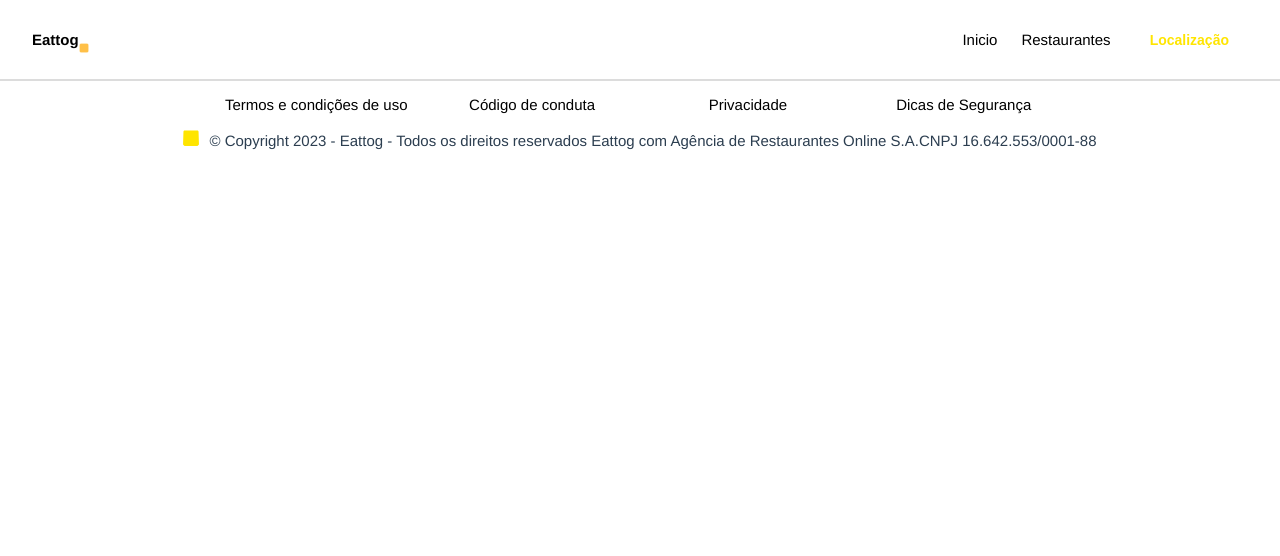
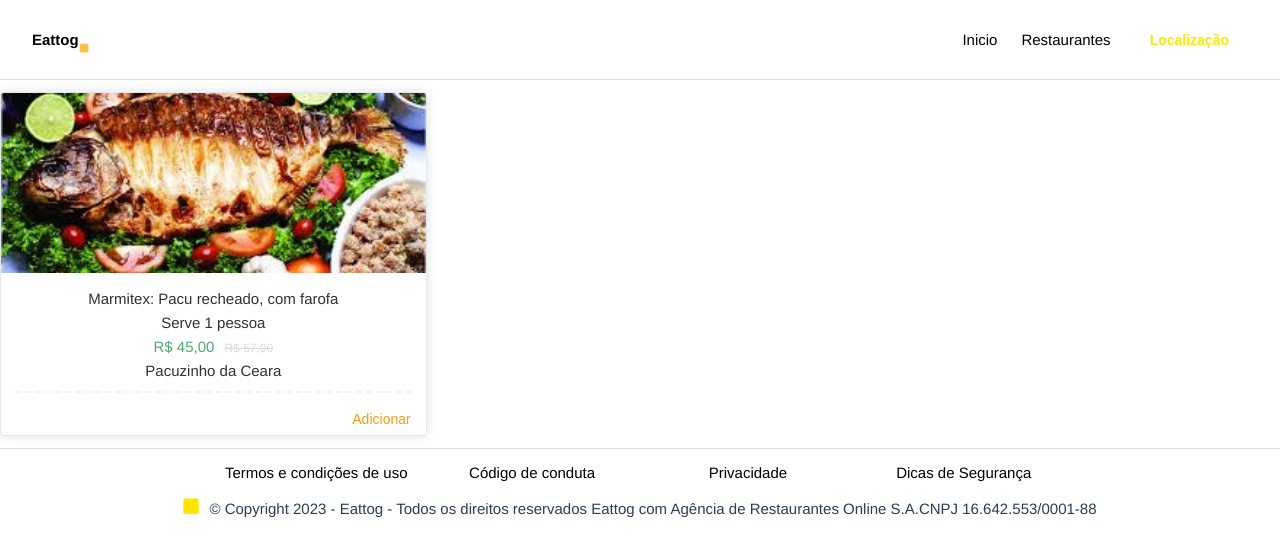
Before and after one commit to eattog-dev/eattog-client, a Vue app: page /plates in a window 1280 px wide. Shown: the top 556 px of the page. Built offline with nearby package versions, Linux system fonts and the light colour scheme.

Commit message:
feat: plates

```diff
--- a/index.html
+++ b/index.html
@@ -1,9 +1,11 @@
 <!DOCTYPE html>
 <html lang="en">
+
   <head>
     <meta charset="UTF-8">
     <link rel="icon" href="logo.ico">
     <meta name="viewport" content="width=device-width, initial-scale=1.0">
+
     <title>Eattog</title>
   </head>
   <body>
--- a/src/components/Dishes.vue
+++ b/src/components/Dishes.vue
@@ -11,7 +11,9 @@
                     <span>{{ prato.title }}</span>
                     <div class="bottom clearfix">
                         <time class="time">{{ tempos[index] }} min</time>
-                        <el-button type="text" class="button">Adicionar</el-button>
+
+                        <el-button type="text" class="button" :to="{ name: 'Plates', query: { id: prato.id } }">Adicionar</el-button>
+
                     </div>
                 </div>
             </el-card>
@@ -21,6 +23,14 @@
 </template>
 
 <script setup>
+  import { useRouter } from 'vue-router';
+
+  const adicionarPrato = (pratoId) => {
+    const router = useRouter();
+    router.push({ name: 'Plates', query: { id: pratoId } });
+  };
+
+
     import { ref} from 'vue';
 
     const apiKey = '0a727021fc924cd9b2ea52e03ccd461e';
--- /dev/null
+++ b/src/components/Plate.vue
@@ -0,0 +1,65 @@
+<template>
+  <el-row>
+    <el-col
+      :span="8"
+      v-for="(o, index) in 1" :key="o" :offset="index > 0 ? 2 : 0" >
+
+      <el-card :body-style="{ padding: '0px' }">
+        <img src="../assets/img-pratos/pacu-recheado.jpg" class="image" />
+        <div style="padding: 14px">
+          <p
+            class="dish-content__container dish-content__details"
+            data-test-id="dish-content__details"
+          >
+            Marmitex: Pacu recheado, com farofa
+          </p>
+          <div class="dish-info">
+            <span class="dish-info-serves__title">Serve 1 pessoa</span>
+          </div>
+          <div class="dish-price">
+            <span
+              class="dish-price__discount"
+              data-test-id="dish-content-discount-price"
+            >
+              R$ 45,00
+              <span class="dish-price__original">R$ 57,00</span>
+            </span>
+          </div>
+          <div class="dish-restaurant" href="">
+            <!--colocar o endereço-->
+            <div class="dish-restaurante__header">
+              <div class="dish-restaurant__descripition">
+                <div id="app">
+                  <i class="el-icon-s-shop"></i>
+                </div>
+                <span class="dish-restaurant__title">Pacuzinho da Ceara</span>
+                <div class="dish-restaurant__divisor"></div>
+              </div>
+            </div>
+          </div>
+          <div class="bottom clearfix">
+            <el-button type="text" class="button">Adicionar</el-button>
+          </div>
+        </div>
+      </el-card>
+    </el-col>
+  </el-row>
+</template>
+
+<style>
+.dish-price__discount {
+  color: #50a773;
+  margin-bottom: 10px;
+}
+.dish-price__original {
+  position: relative;
+  font-size: 0.75rem;
+  color: #dbdad9;
+  text-decoration: line-through;
+  margin-left: 6px;
+}
+.dish-restaurant__divisor {
+  border-top: 2px dashed #f2f2f2;
+  margin: 8px 0;
+}
+</style>
--- a/src/main.js
+++ b/src/main.js
@@ -9,6 +9,7 @@ const app = createApp(App);
 app.use(ElementPlus);
 app.use(router);
 app.mount('#app');
+new Vue().$mount('#app')
 
 if ('serviceWorker' in navigator) {
     navigator.serviceWorker.register('../public/service-worker.js')
--- a/src/routes.js
+++ b/src/routes.js
@@ -2,13 +2,17 @@ import { createRouter, createWebHistory } from 'vue-router';
 import Home from './views/Home.vue';
 import Restaurants from './views/Restaurants.vue';
 import Splash from './components/Splash.vue';
-import Admin from './views/Admin.vue'
+import Admin from './views/Admin.vue';
+import Plates from './components/Plate.vue'
 const routes = [
     { path: '/', component: Splash },
     { path: '/inicio', component: Home },
     { path: '/restaurants', component: Restaurants },
     { path: '/admin', component: Admin },
+    { path: '/plates',name: Plates, component: Plates}
 ];
+
+
 
 const router = createRouter({
     history: createWebHistory(),
```
Also changed, not shown: src/views/Plates.vue (added, +18 -0 lines).
